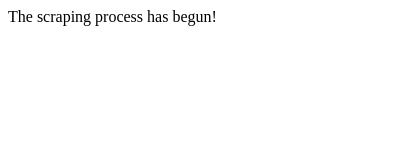
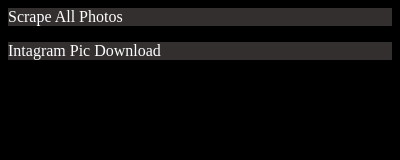
Before and after one commit to narulaskaran/image-scraper, a browser extension: page popup.html in a window 400 px wide. Drawn offline with nearby package versions, Linux system fonts and the light colour scheme.

Commit message:
aesthetic

```diff
--- /dev/null
+++ b/popup.css
@@ -0,0 +1,9 @@
+body{
+    background-color: black;
+}
+div{
+    background-color: rgba(73, 67, 67, 0.7);
+    color: white;
+    margin-bottom: 1em;
+    border-color: white;
+}
--- a/popup.html
+++ b/popup.html
@@ -1,13 +1,18 @@
 <!DOCTYPE html>
 <html>
     <head>
-        <!-- JQuery -->
-        <script src="https://code.jquery.com/jquery-3.2.1.slim.min.js" integrity="sha384-KJ3o2DKtIkvYIK3UENzmM7KCkRr/rE9/Qpg6aAZGJwFDMVNA/GpGFF93hXpG5KkN" crossorigin="anonymous"></script>
+        <!-- CSS -->
+        <link rel="stylesheet" type="text/css" href="popup.css">
 
         <!--Scraping script-->
         <script src="scraper.js"></script>
     </head>
     <body>
-        The scraping process has begun!
+        <div>
+            Scrape All Photos
+        </div>
+        <div>
+            Intagram Pic Download
+        </div>
     </body>
 </html>
--- a/scraper.js
+++ b/scraper.js
@@ -1,5 +1,14 @@
 console.log("Running");
-download("https://www.nasa.gov/sites/default/files/styles/full_width_feature/public/thumbnails/image/fingerrafting_pho_2017318_lrg.jpg");
+chrome.downloads.setShelfEnabled(false);
+console.log("Download shelf disabled");
+
+console.log("Download shelf enabled");
+
+function getActiveUrl(){
+    chrome.tabs.getCurrent(function(tab){
+        var url = tab.url;
+    });
+}
 
 function download(imgurl){
     chrome.downloads.download({url:imgurl}, function(downloadId){
```
Also changed, not shown: manifest.json.
